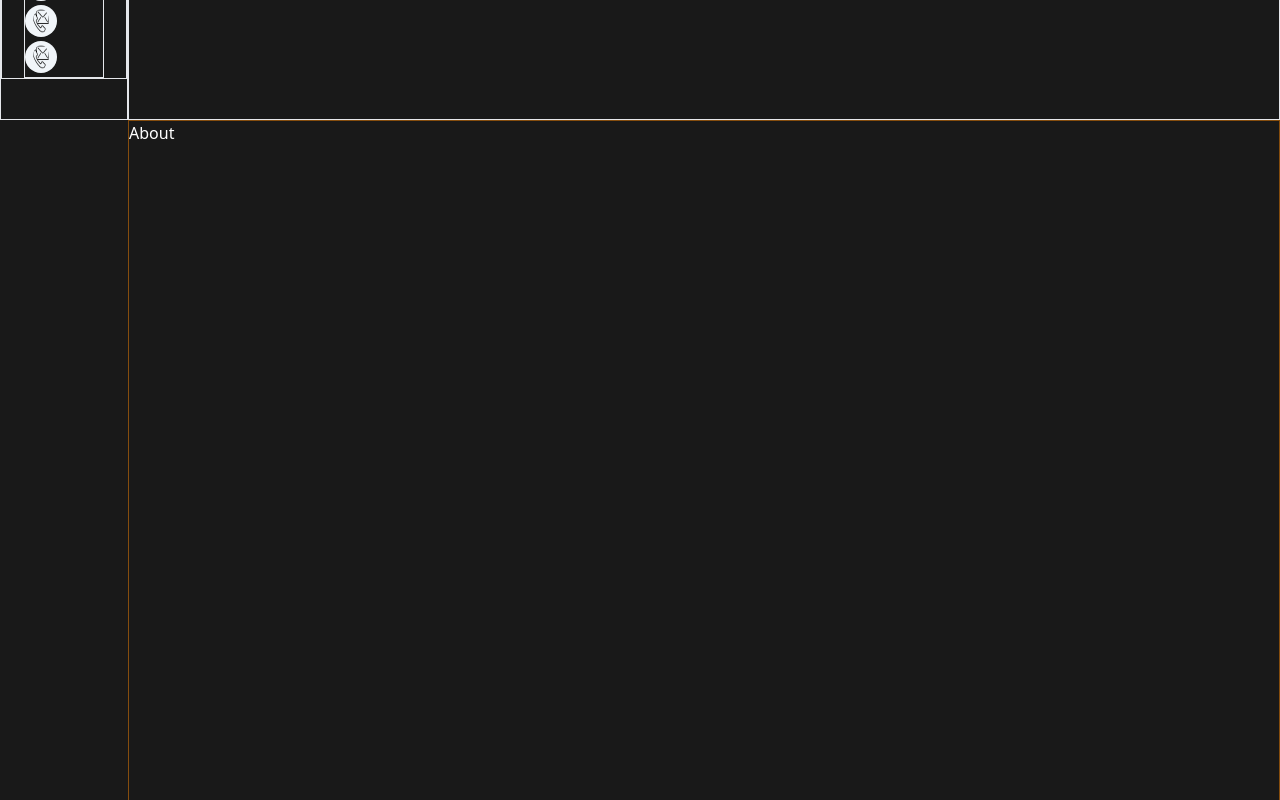
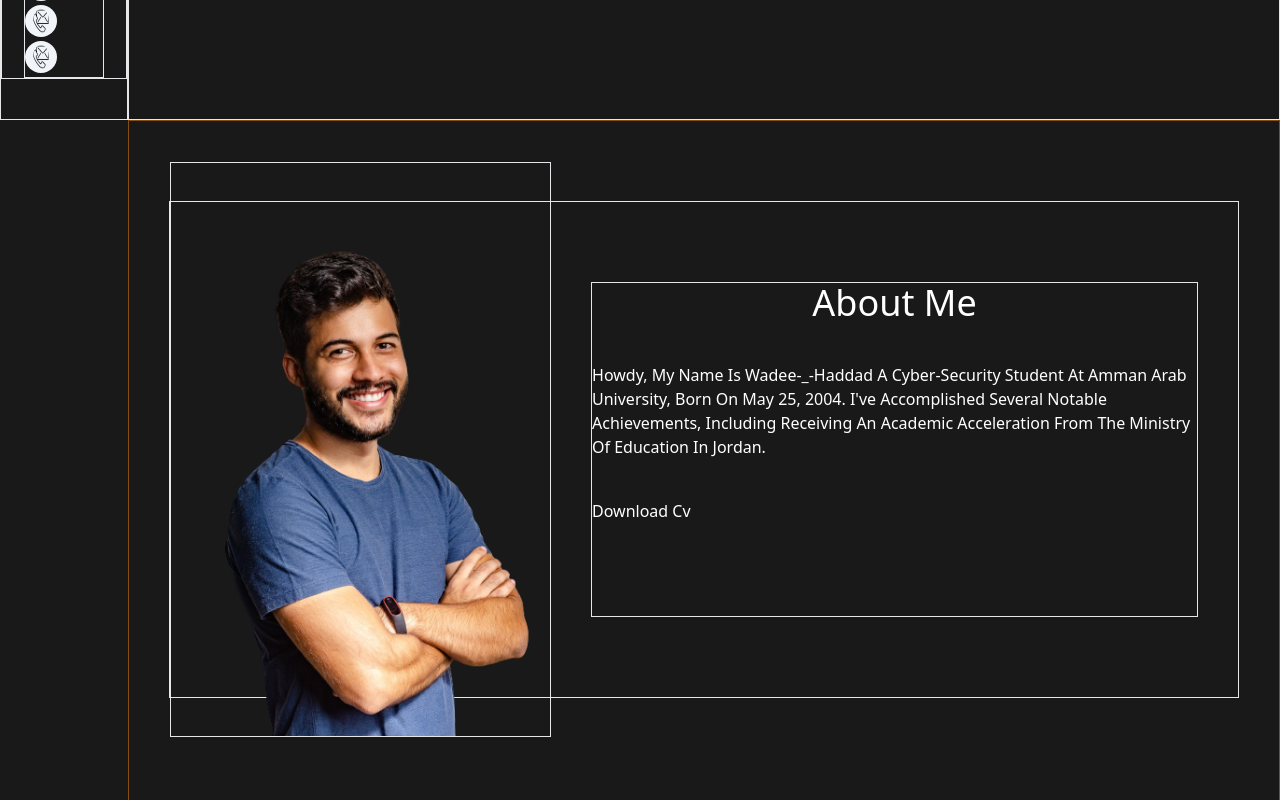
Before and after one commit to b1621/portfolio1, a React (Vite) app: page / in a window 1280 px wide. Shown: the part 680-1480 px from the top of the page. Built offline with nearby package versions, Linux system fonts and the light colour scheme.

Commit message:
about page

```diff
--- a/src/pages/About.jsx
+++ b/src/pages/About.jsx
@@ -3,7 +3,24 @@ import React from "react";
 const About = () => {
   return (
     <div className=" h-screen border border-yellow-800" id="about">
-      About
+      <div className="border my-20 flex mx-10">
+        <div className="border -my-10">
+          <img
+            src="/personal/pexels-italo-melo-2379004-removebg-preview.png"
+            alt=""
+          />
+        </div>
+        <div className=" space-y-10 w-[650px] border mx-10 my-20">
+          <h2 className=" text-4xl text-center">About Me</h2>
+          <p>
+            Howdy, My Name Is Wadee-_-Haddad A Cyber-Security Student At Amman
+            Arab University, Born On May 25, 2004. I've Accomplished Several
+            Notable Achievements, Including Receiving An Academic Acceleration
+            From The Ministry Of Education In Jordan.
+          </p>
+          <button>Download Cv</button>
+        </div>
+      </div>
     </div>
   );
 };
```
Also changed, not shown: public/personal/pexels-italo-melo-2379004-removebg-preview.png (added).
